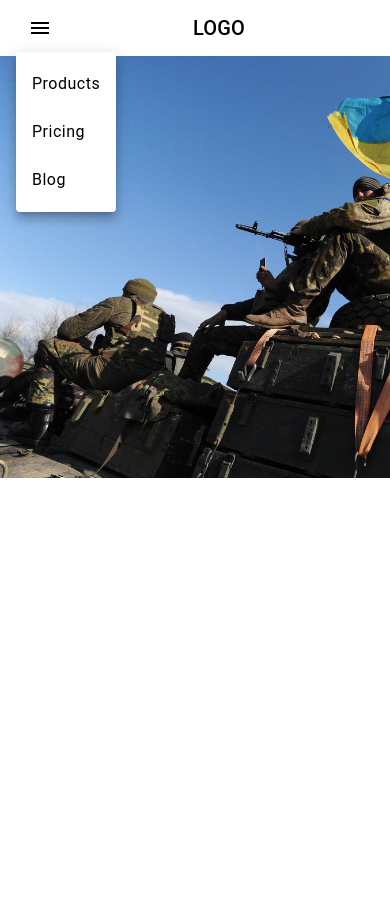
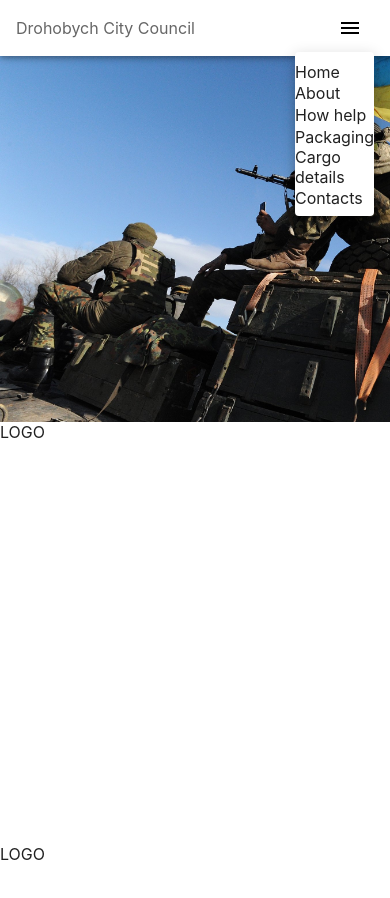
Before and after one commit to Dmitry16/aidforukraine, a React (Create React App) app: page / in a window 390 px wide. Both pictures are taken after a click on the button "account of current user". Shown: the top 898 px of the page. Built offline with nearby package versions, Linux system fonts and the light colour scheme.

Commit message:
mobile menu

```diff
--- a/src/components/header.jsx
+++ b/src/components/header.jsx
@@ -10,9 +10,13 @@ import Container from '@mui/material/Container';
 import Button from '@mui/material/Button';
 import MenuItem from '@mui/material/MenuItem';
 
-const pages = ['Products', 'Pricing', 'Blog'];
+import { useTheme } from '@mui/material/styles';
+
+const pages = ['Home', 'About', 'How help', 'Packaging', 'Cargo details', 'Contacts'];
 
 const Navigation = () => {
+  const theme = useTheme();
+
   const [anchorElNav, setAnchorElNav] = React.useState(null);
 
   const handleOpenNavMenu = (event) => {
@@ -24,19 +28,27 @@ const Navigation = () => {
   };
 
   return (
-    <AppBar position="static" colorSecondary sx={{background: 'none', color: '#000'}}>
+    <AppBar position="fixed"
+      sx={{background: '#fff', color: '#000'}}
+    >
       <Container maxWidth="xl">
         <Toolbar disableGutters>
           <Typography
-            variant="h6"
+            variant="p"
             noWrap
             component="div"
-            sx={{ mr: 2, display: { xs: 'none', md: 'flex' }}}
+            color={theme.palette.primary.gray}
+            sx={{ mr: 2,
+              fontSize: { xs: '16px', md: '30px' },
+            }}
           >
-            LOGO
+            Drohobych City Council
           </Typography>
 
-          <Box sx={{ flexGrow: 1, display: { xs: 'flex', md: 'none' } }}>
+          <Box sx={{ flexGrow: 1,
+            display: { xs: 'flex', md: 'none' },
+            justifyContent: 'flex-end',
+          }}>
             <IconButton
               size="large"
               aria-label="account of current user"
@@ -52,36 +64,36 @@ const Navigation = () => {
               anchorEl={anchorElNav}
               anchorOrigin={{
                 vertical: 'bottom',
-                horizontal: 'left',
+                horizontal: 'right',
               }}
               keepMounted
               transformOrigin={{
                 vertical: 'top',
-                horizontal: 'left',
+                horizontal: 'right',
               }}
               open={Boolean(anchorElNav)}
               onClose={handleCloseNavMenu}
               sx={{
                 display: { xs: 'block', md: 'none' },
+                width: '250px',
               }}
             >
               {pages.map((page) => (
                 <MenuItem key={page} onClick={handleCloseNavMenu}>
-                  <Typography textAlign="center">{page}</Typography>
+                  <Typography component="span" sx={{
+                    padding: '5px',
+                  }}>
+                    {page}
+                  </Typography>
                 </MenuItem>
               ))}
             </Menu>
           </Box>
 
-          <Typography
-            variant="h6"
-            noWrap
-            component="div"
-            sx={{ flexGrow: 1, display: { xs: 'flex', md: 'none' } }}
-          >
-            LOGO
-          </Typography>
-          <Box sx={{ flexGrow: 1, display: { xs: 'none', md: 'flex' } }}>
+          <Box sx={{ flexGrow: 1,
+            display: { xs: 'none', md: 'flex' },
+            justifyContent: 'flex-end',
+          }}>
             {pages.map((page) => (
               <Button
                 key={page}
--- a/src/theme/index.js
+++ b/src/theme/index.js
@@ -7,6 +7,7 @@ export const BLACK_COLOR = '#000000';
 export const LOADING_SKELETON_COLOR = '#FAF0F5';
 export const DEEP_SPACE_SPARKLE_COLOR = '#455E64';
 export const LIGHT_GRAY_COLOR = '#0000001F';
+export const GRAY_COLOR = '#666666';
 
 const theme = createTheme({
   palette: {
@@ -17,6 +18,7 @@ const theme = createTheme({
       main: PRIMARY_COLOR,
       dark: PRIMARY_DARK_COLOR,
       light: '#F7E6EF',
+      gray: GRAY_COLOR,
     },
     secondary: {
       main: '#78949b',
@@ -26,7 +28,7 @@ const theme = createTheme({
   },
   typography: {
     h1: {
-      fontFamily: 'Roboto',
+      fontFamily: 'Source Sans Pro", sans-serif',
       fontStyle: 'normal',
       fontWeight: 300,
       fontSize: '96px',
@@ -35,7 +37,7 @@ const theme = createTheme({
       color: BLACK_COLOR,
     },
     h2: {
-      fontFamily: 'Roboto',
+      fontFamily: 'Source Sans Pro", sans-serif',
       fontStyle: 'normal',
       fontWeight: 300,
       fontSize: '60px',
@@ -44,7 +46,7 @@ const theme = createTheme({
       color: BLACK_COLOR,
     },
     h3: {
-      fontFamily: 'Roboto',
+      fontFamily: 'Source Sans Pro", sans-serif',
       fontStyle: 'normal',
       fontWeight: 'normal',
       fontSize: '48px',
@@ -52,7 +54,7 @@ const theme = createTheme({
       color: BLACK_COLOR,
     },
     h4: {
-      fontFamily: 'Roboto',
+      fontFamily: 'Source Sans Pro", sans-serif',
       fontStyle: 'normal',
       fontWeight: 'normal',
       fontSize: '34px',
@@ -60,7 +62,7 @@ const theme = createTheme({
       color: BLACK_COLOR,
     },
     h5: {
-      fontFamily: 'Roboto',
+      fontFamily: 'Source Sans Pro", sans-serif',
       fontStyle: 'normal',
       fontWeight: 'normal',
       fontSize: '24px',
@@ -69,7 +71,7 @@ const theme = createTheme({
       color: BLACK_COLOR,
     },
     h6: {
-      fontFamily: 'Roboto',
+      fontFamily: 'Source Sans Pro", sans-serif',
       fontStyle: 'normal',
       fontWeight: 500,
       fontSize: '20px',
@@ -77,7 +79,7 @@ const theme = createTheme({
       letterSpacing: '0.15px',
     },
     subtitle1: {
-      fontFamily: 'Roboto',
+      fontFamily: 'Source Sans Pro", sans-serif',
       fontStyle: 'normal',
       fontWeight: 'normal',
       fontSize: '16px',
@@ -86,7 +88,7 @@ const theme = createTheme({
       color: BLACK_COLOR,
     },
     subtitle2: {
-      fontFamily: 'Roboto',
+      fontFamily: 'Source Sans Pro", sans-serif',
       fontStyle: 'normal',
       fontWeight: 500,
       fontSize: '14px',
@@ -94,7 +96,7 @@ const theme = createTheme({
       letterSpacing: '0.1px',
     },
     body1: {
-      fontFamily: 'Roboto',
+      fontFamily: 'Source Sans Pro", sans-serif',
       fontStyle: 'normal',
       fontWeight: 'normal',
       fontSize: '16px',
@@ -103,7 +105,7 @@ const theme = createTheme({
       color: BLACK_COLOR,
     },
     body2: {
-      fontFamily: 'Roboto',
+      fontFamily: 'Source Sans Pro", sans-serif',
       fontStyle: 'normal',
       fontWeight: 'normal',
       fontSize: '14px',
@@ -112,7 +114,7 @@ const theme = createTheme({
       color: BLACK_COLOR,
     },
     button: {
-      fontFamily: 'Roboto',
+      fontFamily: 'Source Sans Pro", sans-serif',
       fontStyle: 'normal',
       fontWeight: 500,
       fontSize: '14px',
@@ -121,7 +123,7 @@ const theme = createTheme({
       textTransform: 'uppercase',
     },
     caption: {
-      fontFamily: 'Roboto',
+      fontFamily: 'Source Sans Pro", sans-serif',
       fontStyle: 'normal',
       fontWeight: 'normal',
       fontSize: '12px',
@@ -130,7 +132,7 @@ const theme = createTheme({
       color: BLACK_COLOR,
     },
     overline: {
-      fontFamily: 'Roboto',
+      fontFamily: 'Source Sans Pro", sans-serif',
       fontStyle: 'normal',
       fontWeight: 500,
       fontSize: '10px',
@@ -145,7 +147,7 @@ const theme = createTheme({
       styleOverrides: {
         root: {
           position: 'relative',
-          fontFamily: 'Roboto',
+          fontFamily: 'Source Sans Pro", sans-serif',
           fontStyle: 'normal',
           fontWeight: 500,
           fontSize: '14px',
@@ -209,7 +211,7 @@ const theme = createTheme({
           order: 0,
           flexGrow: 0,
           margin: '0px 0px',
-          fontFamily: 'Roboto',
+          fontFamily: 'Source Sans Pro", sans-serif',
           fontStyle: 'normal',
           fontWeight: 500,
           fontSize: '14px',
@@ -259,7 +261,7 @@ const theme = createTheme({
 
           /* Fonter/Sub 1 */
 
-          fontFamily: 'Roboto',
+          fontFamily: 'Source Sans Pro", sans-serif',
           fontStyle: 'normal',
           fontWeight: 'normal',
           fontSize: '16px',
@@ -300,7 +302,7 @@ const theme = createTheme({
 
           /* Fonter/Sub 1 */
 
-          fontFamily: 'Roboto',
+          fontFamily: 'Source Sans Pro", sans-serif',
           fontStyle: 'normal',
           fontWeight: 'normal',
           fontSize: '16px',
@@ -319,7 +321,7 @@ const theme = createTheme({
       styleOverrides: {
         filled: {
           transform: 'translate(16px, 16px) scale(1)',
-          fontFamily: 'Roboto',
+          fontFamily: 'Source Sans Pro", sans-serif',
           fontStyle: 'italic',
           fontWeight: 'normal',
           fontSize: '16px',
@@ -335,7 +337,7 @@ const theme = createTheme({
           color: 'rgba(0, 0, 0, 0.87)',
           '&$shrink': {
             transform: 'translate(16px, 8px) scale(0.75)',
-            fontFamily: 'Roboto',
+            fontFamily: 'Source Sans Pro", sans-serif',
             fontStyle: 'normal',
             fontSize: '12px',
             lineHeight: '16px',
@@ -360,7 +362,7 @@ const theme = createTheme({
           },
         },
         outlined: {
-          fontFamily: 'Roboto',
+          fontFamily: 'Source Sans Pro", sans-serif',
           fontStyle: 'italic',
           fontWeight: 'normal',
           fontSize: '16px',
@@ -373,7 +375,7 @@ const theme = createTheme({
           color: 'rgba(0, 0, 0, 0.87)',
           '&$shrink': {
             transform: 'translate(16px, -6px) scale(0.75)',
-            fontFamily: 'Roboto',
+            fontFamily: 'Source Sans Pro", sans-serif',
             fontStyle: 'normal',
             fontSize: '12px',
             lineHeight: '16px',
@@ -394,7 +396,7 @@ const theme = createTheme({
         },
         shrink: {
           transform: 'translate(16px, 8px) scale(0.75)',
-          fontFamily: 'Roboto',
+          fontFamily: 'Source Sans Pro", sans-serif',
           fontStyle: 'normal',
           fontSize: '12px',
           lineHeight: '16px',
@@ -419,7 +421,7 @@ const theme = createTheme({
     MuiFormHelperText: {
       styleOverrides: {
         root: {
-          fontFamily: 'Roboto',
+          fontFamily: 'Source Sans Pro", sans-serif',
           fontStyle: 'normal',
           fontWeight: 'normal',
           fontSize: '12px',
```
